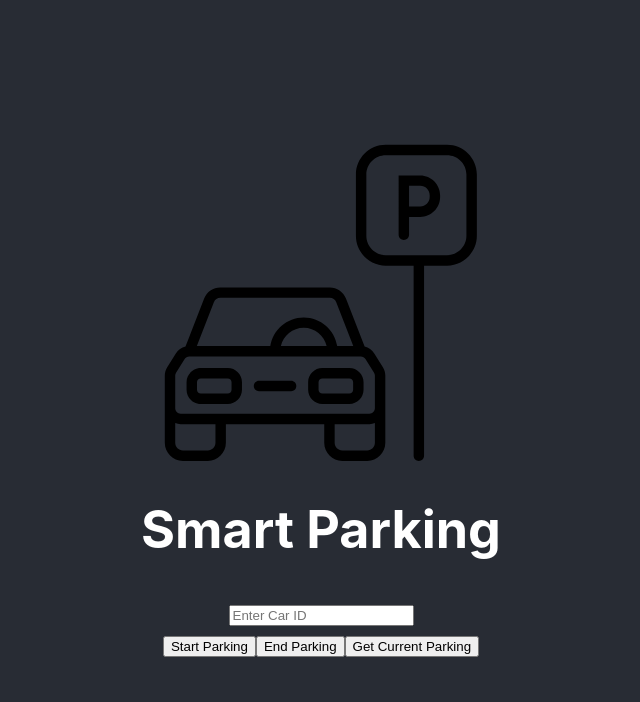
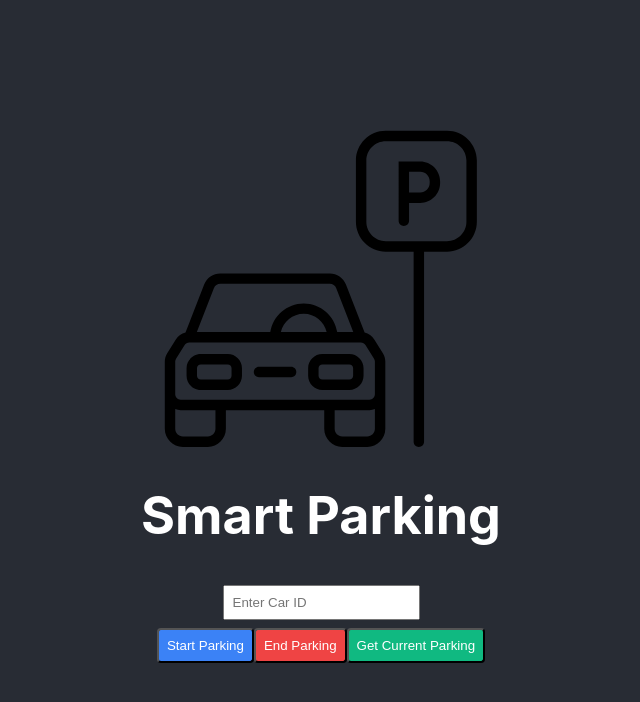
Before and after one commit to DotNet53Group2/ParkingApp, a React (Create React App) app in the folder frontend/: page / in a window 1280 px wide. Shown: the top 702 px of the page, without its empty margins (319-959 px from the left). Built offline with nearby package versions, Linux system fonts and the light colour scheme.

Commit message:
feat: added some css for buttons

```diff
--- /dev/null
+++ b/frontend/src/components/ParkingApp.css
@@ -0,0 +1,31 @@
+.bg-blue-500 {
+    background-color: #3b82f6; /* Blue */
+  }
+
+  .bg-red-500 {
+    background-color: #ef4444; /* Red */
+  }
+
+  .bg-green-500 {
+    background-color: #10b981; /* Green */
+  }
+
+  .text-white {
+    color: white;
+  }
+
+  .p-2 {
+    padding: 0.5rem; /* 8px */
+  }
+
+  .rounded {
+    border-radius: 0.25rem; /* 4px */
+  }
+
+  .flex {
+    display: flex;
+  }
+
+  .space-x-2 > * + * {
+    margin-left: 0.5rem; /* 8px spacing between buttons */
+  }
--- a/frontend/src/components/ParkingApp.js
+++ b/frontend/src/components/ParkingApp.jsx
@@ -1,15 +1,14 @@
 import { useState } from "react";
 import axios from "axios";
+import "./ParkingApp.css";
 
 export default function ParkingApp() {
   const [carId, setCarId] = useState("");
   const [parkingData, setParkingData] = useState(null);
 
-  const apiUrl = "http://localhost:5072/api/parking";
-
   const handleBeginParking = async () => {
     try {
-      await axios.post(`${apiUrl}/begin/${carId}`);
+      await axios.post(`http://localhost:5072/api/parking/begin/${carId}`);
       alert("Parking session started");
     } catch (error) {
       alert("Error starting parking session");
@@ -18,10 +17,9 @@ export default function ParkingApp() {
 
   const handleEndParking = async () => {
     try {
-      const response = await axios.post(`${apiUrl}/end/${carId}`)
-      .then(res => alert(`Parking session ended. Cost: ${res.data.cost} SEK`));
-      // .catch(err => console.log(err));
-      // alert(`Parking session ended. Cost: ${response.Cost} SEK`);
+      const response = await axios.post(`http://localhost:5072/api/parking/end/${carId}`);
+      console.log(response.data); // Log response to see structure
+      alert(`Parking session ended. Cost: ${response.data.cost} SEK`);
     } catch (error) {
       alert("Error ending parking session");
     }
@@ -29,7 +27,7 @@ export default function ParkingApp() {
 
   const handleGetCurrentParking = async () => {
     try {
-      const response = await axios.get(`${apiUrl}/current/${carId}`);
+      const response = await axios.get(`http://localhost:5072/api/parking/current/${carId}`);
       setParkingData(response.data);
     } catch (error) {
       alert("No active parking session found");
@@ -47,7 +45,7 @@ export default function ParkingApp() {
         onChange={(e) => setCarId(e.target.value)}
         className="border p-2"
       />
-      <div className="flex space-x-2">
+      <div className="flex space-x-1 p-2">
         <button onClick={handleBeginParking} className="bg-blue-500 text-white p-2 rounded">Start Parking</button>
         <button onClick={handleEndParking} className="bg-red-500 text-white p-2 rounded">End Parking</button>
         <button onClick={handleGetCurrentParking} className="bg-green-500 text-white p-2 rounded">Get Current Parking</button>
```
